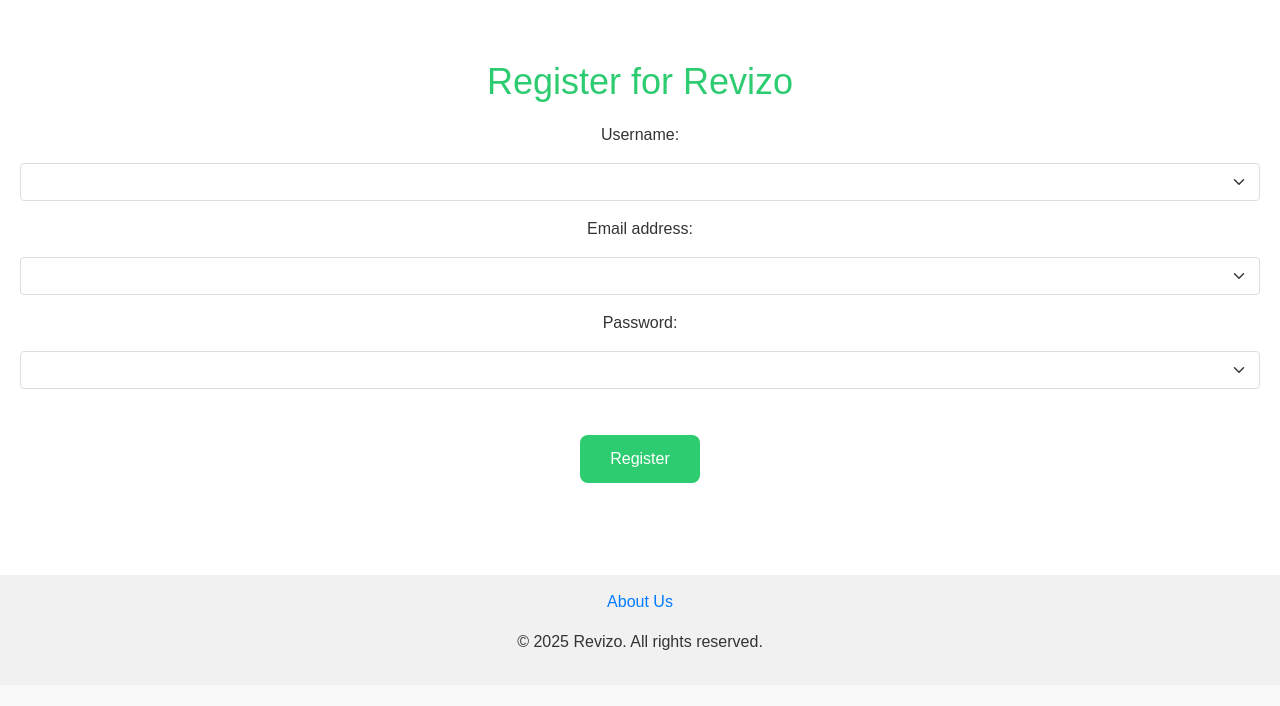
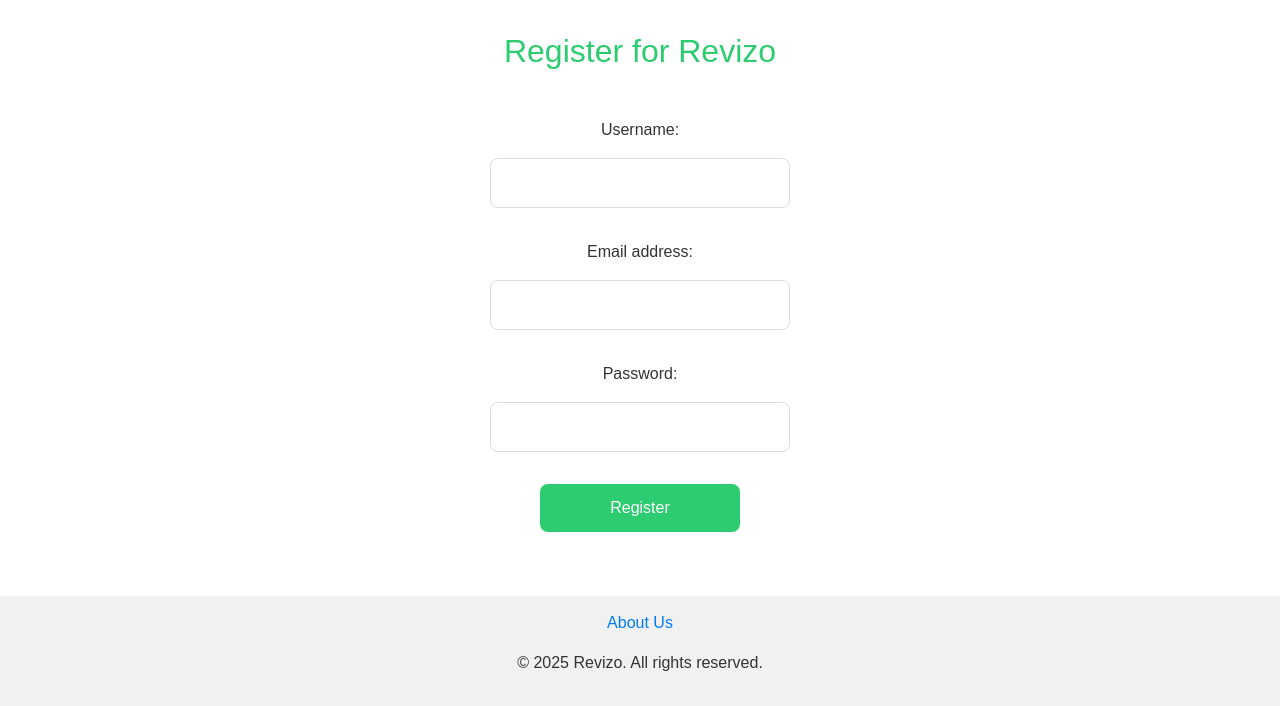
Before and after one commit to lgriedtareq/revizo, a Django app: page /revizo/register/ in a window 1280 px wide. Shown: the part 140-846 px from the top of the page. Before the commit the page ends 790 px from the top, so only its background shows below. Run offline with Django 3.2, Linux system fonts and the light colour scheme; some libraries are stand-ins or nearby versions.

Commit message:
non logged in users redirect, and css tweaks

```diff
--- a/static/revizo/css/base.css
+++ b/static/revizo/css/base.css
@@ -399,3 +399,115 @@
     from { opacity: 0; transform: translateY(-10px); }
     to { opacity: 1; transform: translateY(0); }
 }
+
+/* Auth Required Modal Styles */
+#authRequiredModal .modal-content {
+    background-color: var(--bg-color);
+    border-radius: 15px;
+    border: 1px solid var(--border-color);
+    max-width: 400px;
+    margin: 0 auto;
+}
+
+#authRequiredModal .modal-header {
+    border-bottom: 1px solid var(--border-color);
+    padding: 1.5rem;
+    background-color: var(--bg-color);
+    border-top-left-radius: 15px;
+    border-top-right-radius: 15px;
+}
+
+#authRequiredModal .modal-title {
+    color: var(--text-color);
+    font-weight: 600;
+    font-size: 1.25rem;
+}
+
+#authRequiredModal .modal-body {
+    padding: 2rem;
+    text-align: center;
+    background-color: var(--bg-color);
+}
+
+#authRequiredModal .modal-body p {
+    color: var(--text-color);
+    font-size: 1.1rem;
+    margin-bottom: 1.5rem;
+}
+
+#authRequiredModal .auth-buttons {
+    display: flex;
+    flex-direction: column;
+    gap: 0.75rem;
+    align-items: center;
+    width: 100%;
+}
+
+#authRequiredModal .auth-buttons .btn {
+    width: 200px;
+    padding: 0.5rem 0;
+    font-weight: 500;
+    border-radius: 8px;
+    transition: all 0.2s ease;
+    font-size: 1rem;
+}
+
+#authRequiredModal .auth-buttons .btn:hover {
+    transform: translateY(-2px);
+}
+
+#authRequiredModal .close {
+    color: var(--text-color);
+    opacity: 0.8;
+    transition: opacity 0.2s ease;
+}
+
+#authRequiredModal .close:hover {
+    opacity: 1;
+}
+
+/* Login and Register Form Styles */
+.login-form,
+.register-form {
+    max-width: 400px;
+    margin: 0 auto;
+    padding: 2rem;
+}
+
+.login-form input,
+.register-form input {
+    width: 100%;
+    max-width: 300px;
+    margin: 0 auto;
+    display: block;
+    padding: 0.75rem;
+    border: 1px solid var(--border-color);
+    border-radius: 8px;
+    background-color: var(--bg-color);
+    color: var(--text-color);
+    margin-top: 0.5rem;
+}
+
+.login-form label,
+.register-form label {
+    display: block;
+    text-align: left;
+    max-width: 300px;
+    margin: 1rem auto 0;
+    color: var(--text-color);
+}
+
+.login-form .btn,
+.register-form .btn {
+    width: 200px;
+    margin: 2rem auto 0;
+    display: block;
+}
+
+.login-form h1,
+.register-form h1 {
+    color: var(--primary-color);
+    font-size: 2rem;
+    margin-bottom: 2rem;
+    text-align: center;
+}
--- a/templates/revizo/base.html
+++ b/templates/revizo/base.html
@@ -48,7 +48,11 @@
 
             <ul class="nav-links">
                 <li class="nav-item">
-                    <a class="nav-link" href="{% url 'revizo:flashcards' %}">Manage Flashcards</a>
+                    {% if user.is_authenticated %}
+                        <a class="nav-link" href="{% url 'revizo:flashcards' %}">Manage Flashcards</a>
+                    {% else %}
+                        <a class="nav-link auth-required" href="#">Manage Flashcards</a>
+                    {% endif %}
                 </li>
                 {% if request.resolver_match.url_name != 'study' and request.resolver_match.url_name != 'home' %}
                 <li class="nav-item">
@@ -56,7 +60,11 @@
                 </li>
                 {% endif %}
                 <li class="nav-item">
-                    <a class="nav-link" href="{% url 'revizo:create_organization' %}">Create</a>
+                    {% if user.is_authenticated %}
+                        <a class="nav-link" href="{% url 'revizo:create_organization' %}">Create</a>
+                    {% else %}
+                        <a class="nav-link auth-required" href="#">Create</a>
+                    {% endif %}
                 </li>
             </ul>
 
@@ -73,6 +81,27 @@
         </div>
     </nav>
 
+    <!-- Auth Required Modal -->
+    <div class="modal fade" id="authRequiredModal" tabindex="-1" role="dialog" aria-labelledby="authRequiredModalLabel" aria-hidden="true">
+        <div class="modal-dialog" role="document">
+            <div class="modal-content">
+                <div class="modal-header">
+                    <h5 class="modal-title" id="authRequiredModalLabel">Authentication Required</h5>
+                    <button type="button" class="close" data-dismiss="modal" aria-label="Close">
+                        <span aria-hidden="true">&times;</span>
+                    </button>
+                </div>
+                <div class="modal-body">
+                    <p>You need to be logged in to access this feature.</p>
+                    <div class="auth-buttons">
+                        <a href="{% url 'revizo:login' %}" class="btn btn-primary">Login</a>
+                        <a href="{% url 'revizo:register' %}" class="btn btn-success">Sign Up</a>
+                    </div>
+                </div>
+            </div>
+        </div>
+    </div>
+
     <main id="main-content">
         {% block content %}{% endblock %}
     </main>
@@ -87,6 +116,17 @@
     <script src="https://cdn.jsdelivr.net/npm/@popperjs/core@2.5.4/dist/umd/popper.min.js"></script>
     <script src="https://stackpath.bootstrapcdn.com/bootstrap/4.5.2/js/bootstrap.min.js"></script>
     <script src="{% static 'revizo/js/theme.js' %}" defer></script>
+
+    <script>
+        $(document).ready(function() {
+            // Handle clicks on auth-required links
+            $('.auth-required').click(function(e) {
+                e.preventDefault();
+                $('#authRequiredModal').modal('show');
+            });
+        });
+    </script>
+
     {% block scripts %}{% endblock %}
 </body>
 </html>
--- a/templates/revizo/register.html
+++ b/templates/revizo/register.html
@@ -7,28 +7,26 @@
 {% endblock %}
 
 {% block content %}
-<div class="hero">
-    <h1>Register for Revizo</h1>
 {% if registered %}
     <div class="success-message">You are now registered!</div>
-        <a href="{% url 'revizo:home' %}" class="btn-primary">Return to the homepage</a>
+    <a href="{% url 'revizo:home' %}" class="btn btn-primary">Return to the homepage</a>
 {% else %}
+    <form id="user_form" method="post" action="{% url 'revizo:register' %}" class="register-form">
+        {% csrf_token %}
+        <h1>Register for Revizo</h1>
         {% if user_form.errors or profile_form.errors %}
             <div class="error-message">
                 {{ user_form.errors }}
                 {{ profile_form.errors }}
             </div>
         {% endif %}
-        <form id="user_form" method="post" action="{% url 'revizo:register' %}" class="study-form">
-            {% csrf_token %}
         {% for field in user_form %}
             <div class="form-group">
                 <label for="{{ field.id_for_label }}">{{ field.label }}:</label>
-                    {{ field|add_class:"form-select" }}
+                {{ field|add_class:"" }}
             </div>
         {% endfor %}
-            <button type="submit" name="submit" class="btn-primary">Register</button>
+        <button type="submit" name="submit" class="btn btn-primary">Register</button>
     </form>
 {% endif %}
-</div>
 {% endblock %}
```
Also changed, not shown: templates/revizo/login.html (+5 -7 lines). Lines whose indentation alone changed are shown as unchanged.
